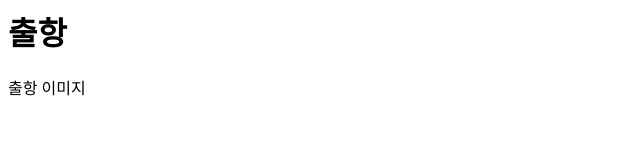
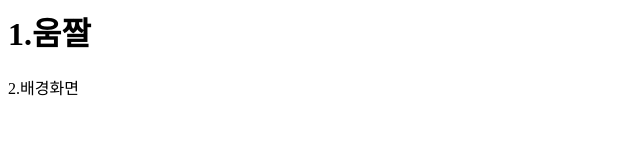
Before and after one commit to Leeyeonkyung/Leeyeonkyung.github.io, a plain HTML site: page okadanana.html in a window 1280 px wide. Shown: the whole page, without its empty margins (0-640 px from the left). Drawn offline with Linux system fonts and the light colour scheme.

Commit message:
Update okadanana.html

```diff
--- a/okadanana.html
+++ b/okadanana.html
@@ -1,9 +1,9 @@
 <html>
   <head>
-    <title>나아짱 배경화면</title>
+    <title></title>
   </head>
   <body>
-   <h1> 출항 </h1>
-    <p> 출항 이미지 </p>
+   <h1> 1.움짤 </h1>
+    <p> 2.배경화면 </p>
   </body>
 </html>
```
